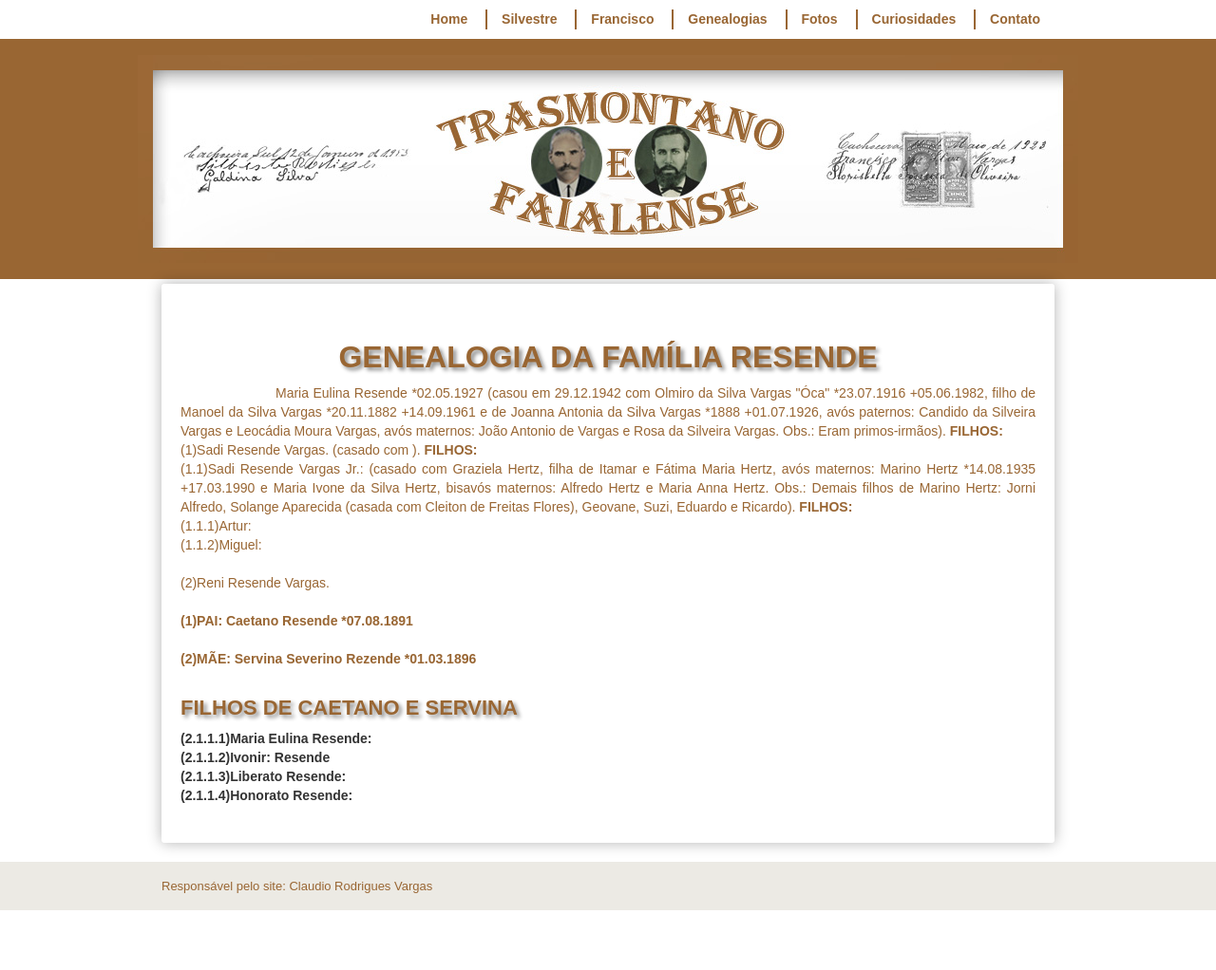
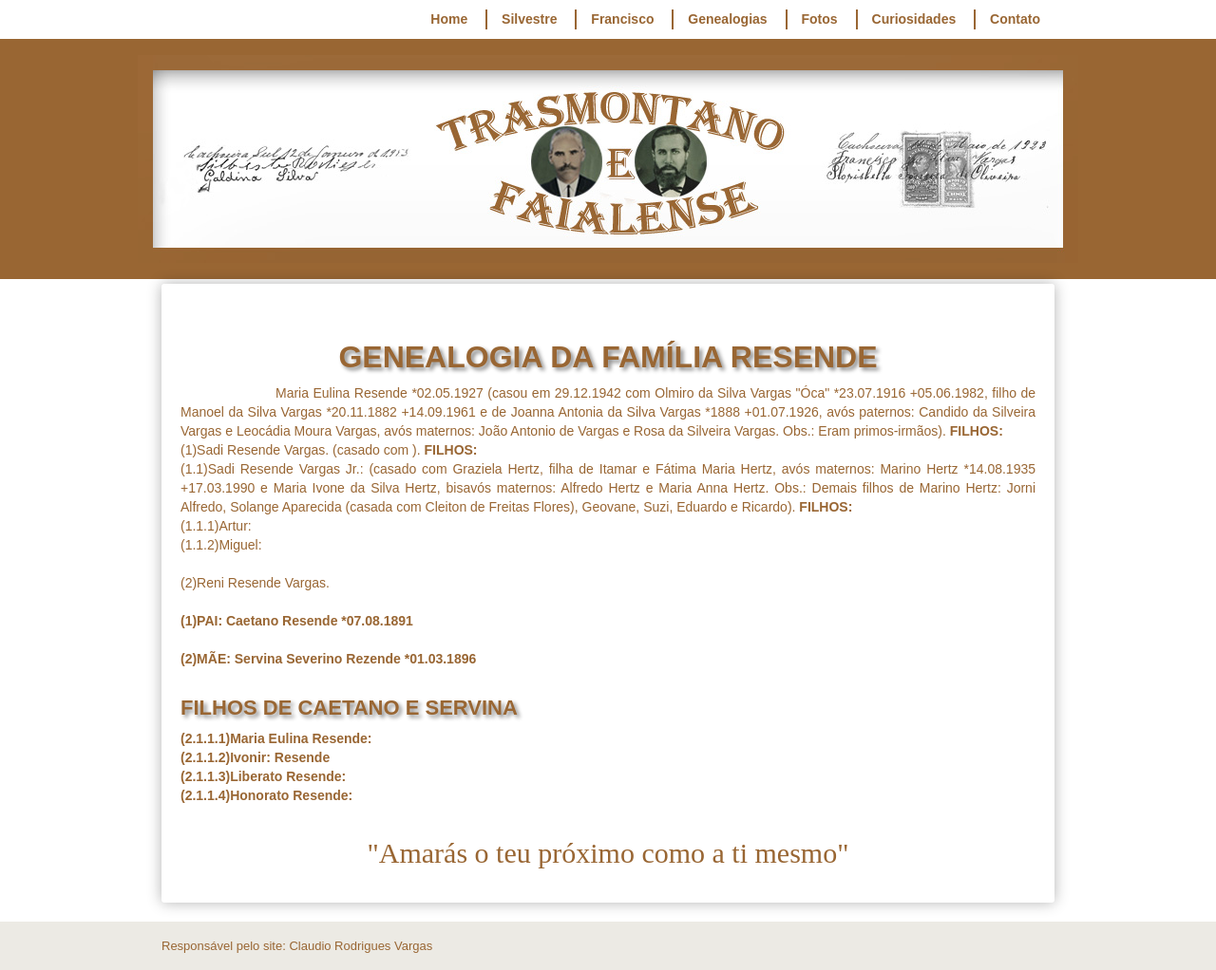
Before and after one commit to claudiovargas1955/claudiovargas1955.github.io, a Jekyll site: the page built from _pages/familia-resende.html, in a window 1280 px wide. Shown: the whole page at 95% size. Built offline with Jekyll 4.4.1, drawn with Linux system fonts in a browser that asks for light colours; some web fonts are replaced; before the commit the page ends 959 px from its top, so only the background shows below that.

Commit message:
Update familia-resende.html

```diff
--- a/_pages/familia-resende.html
+++ b/_pages/familia-resende.html
@@ -113,7 +113,9 @@ Jorni Alfredo, Solange Aparecida (casada com Cleiton de Freitas Flores), Geovane
 <b>(2)MÃE: Servina Severino Rezende *01.03.1896</b><br><br>
 
 <h4>FILHOS DE CAETANO E SERVINA</h4>
-    <b>(2.1.1.1)Maria Eulina Resende: </b><br>
+    <p><b>(2.1.1.1)Maria Eulina Resende: </b><br>
     <b>(2.1.1.2)Ivonir: Resende</b><br>
     <b>(2.1.1.3)Liberato Resende: </b><br>
     <b>(2.1.1.4)Honorato Resende: </b><br><br>
+
+  <p style="text-align:center; color:#996633; font-size:30px; font-family: 'Rancho', cursive ">"Amarás o teu próximo como a ti mesmo"</p>
```
